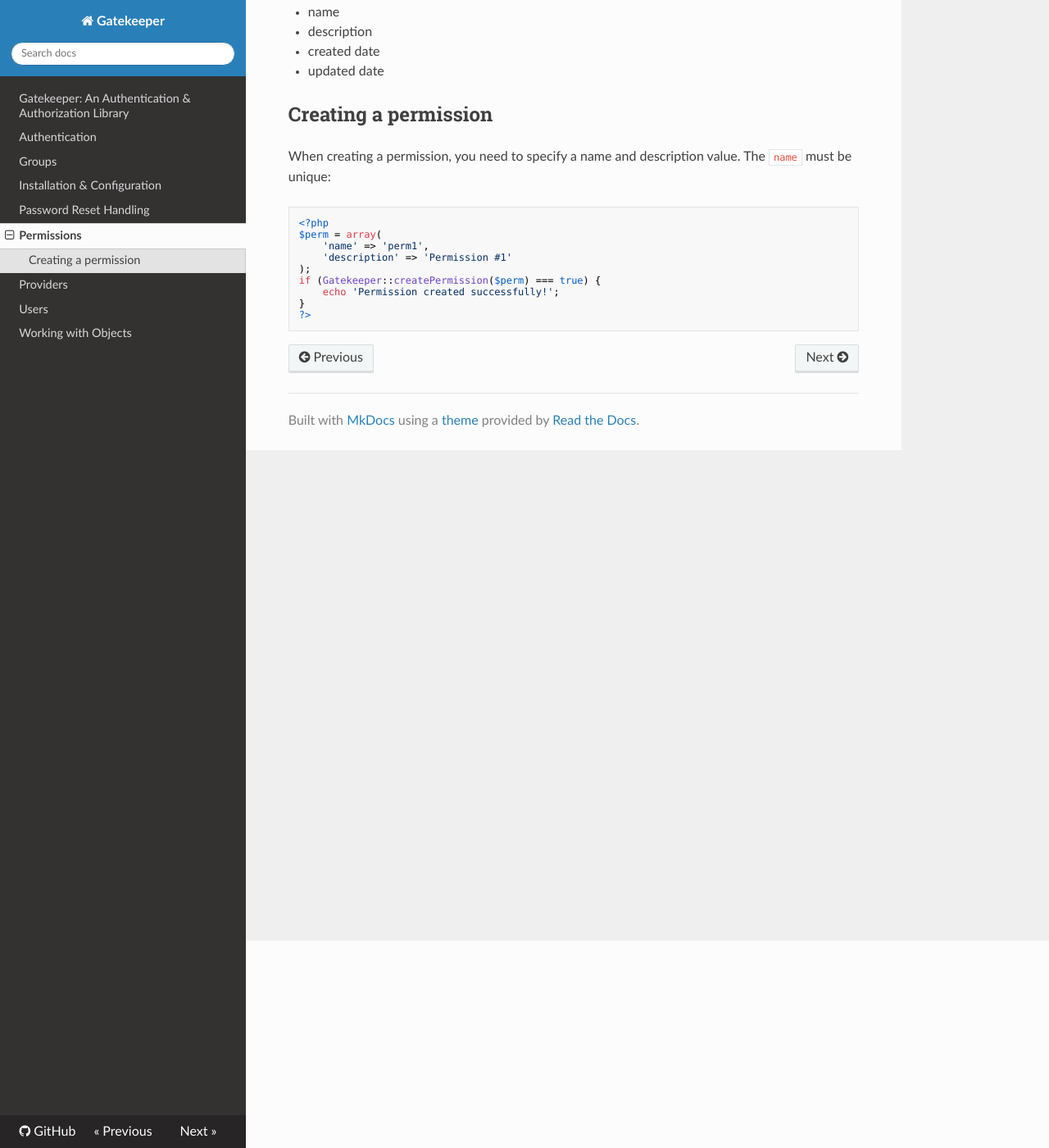
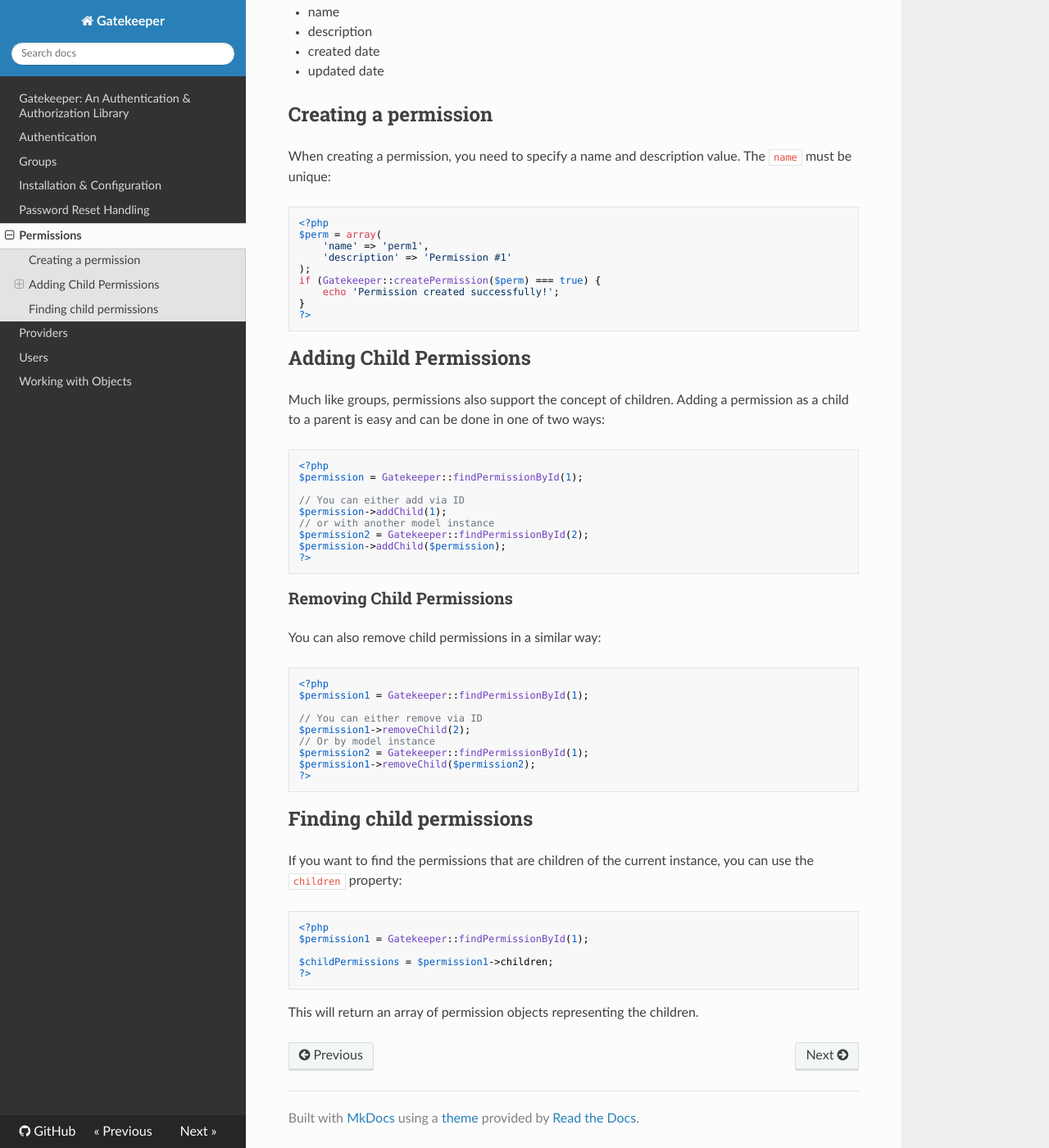
Before and after one commit to psecio/gatekeeper, an MkDocs documentation site: the page built from docs/permissions.md, in a window 1280 px wide and 1400 px high, scrolled down 253 px. Shown: the whole window at 82% size. Built offline with MkDocs 1.6.1, drawn with Linux system fonts in a browser that asks for light colours; nearby versions of some CDN libraries.

Commit message:
adding docs about children permissions

````diff
--- a/docs/permissions.md
+++ b/docs/permissions.md
@@ -24,3 +24,49 @@ if (Gatekeeper::createPermission($perm) === true) {
 }
 ?>
 ```
+
+## Adding Child Permissions
+
+Much like groups, permissions also support the concept of children. Adding a permission as a child to a parent is easy and can be done in one of two ways:
+
+```
+<?php
+$permission = Gatekeeper::findPermissionById(1);
+
+// You can either add via ID
+$permission->addChild(1);
+// or with another model instance
+$permission2 = Gatekeeper::findPermissionById(2);
+$permission->addChild($permission);
+?>
+```
+
+### Removing Child Permissions
+
+You can also remove child permissions in a similar way:
+
+```
+<?php
+$permission1 = Gatekeeper::findPermissionById(1);
+
+// You can either remove via ID
+$permission1->removeChild(2);
+// Or by model instance
+$permission2 = Gatekeeper::findPermissionById(1);
+$permission1->removeChild($permission2);
+?>
+```
+
+## Finding child permissions
+
+If you want to find the permissions that are children of the current instance, you can use the `children` property:
+
+```
+<?php
+$permission1 = Gatekeeper::findPermissionById(1);
+
+$childPermissions = $permission1->children;
+?>
+```
+
+This will return an array of permission objects representing the children.
````
